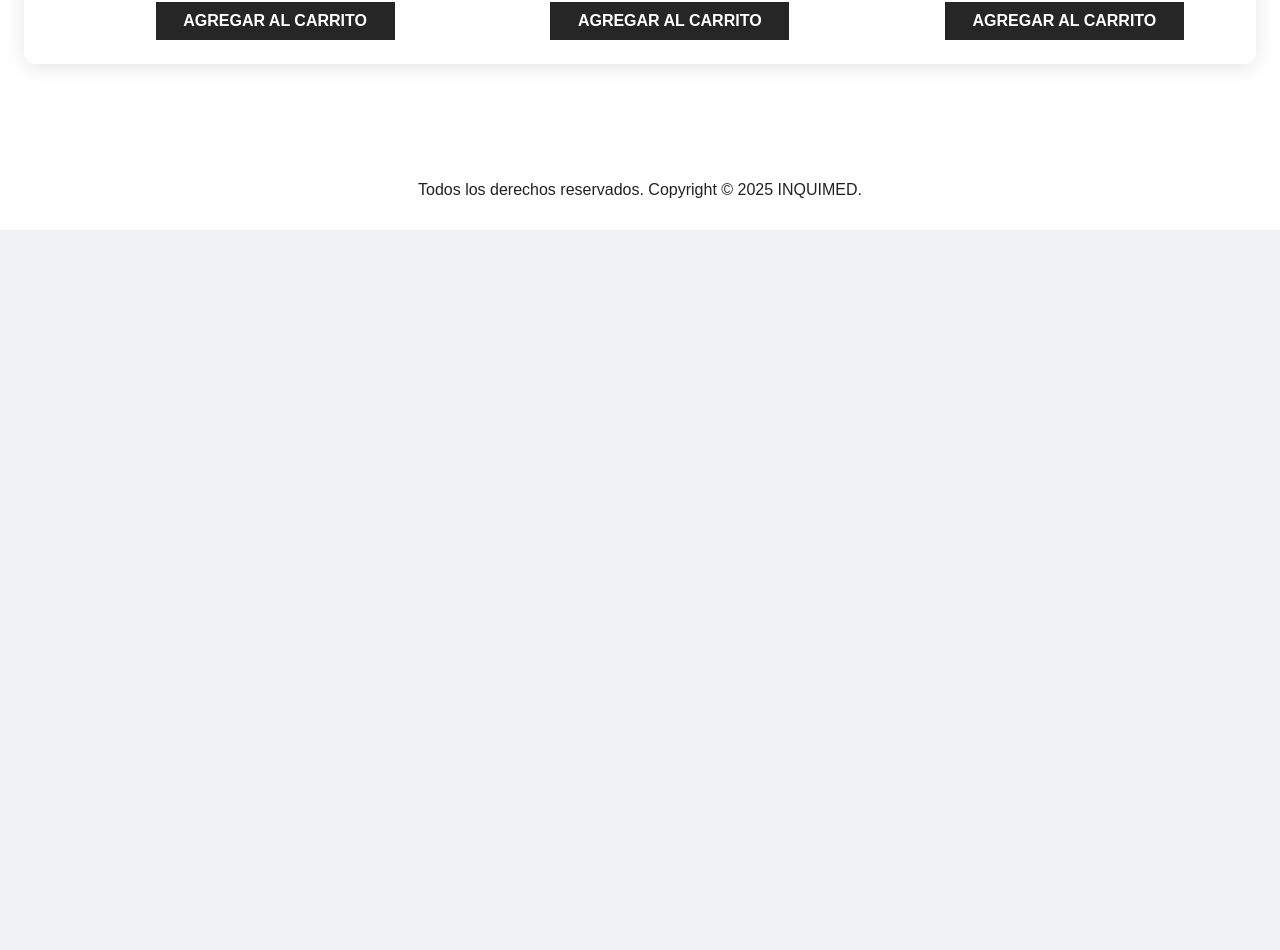
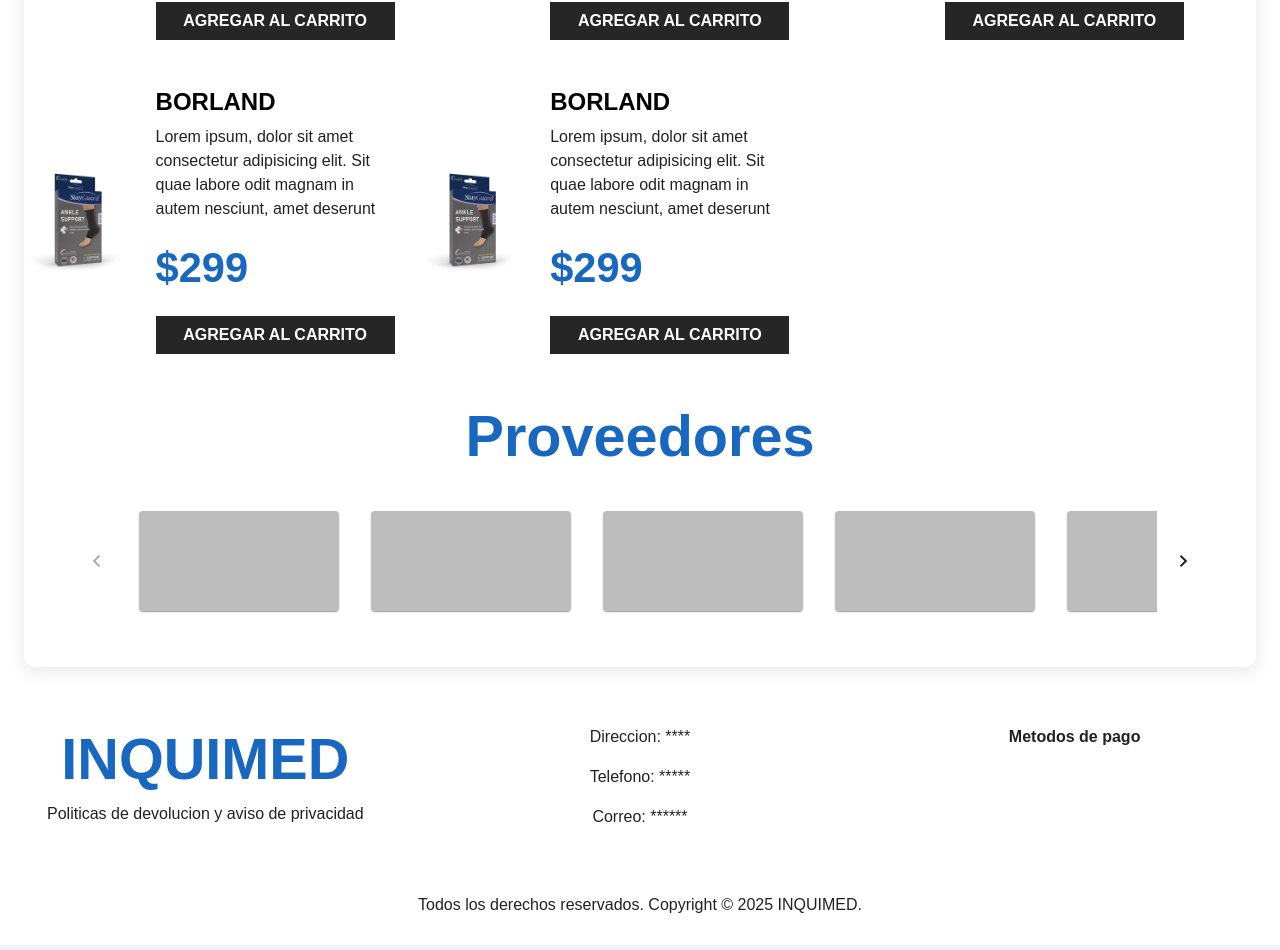
Before and after one commit to DavidPeralta32/ortopediaApp, a Vue app: page / in a window 1280 px wide. Shown: the part 1887-2837 px from the top of the page. Before the commit the page ends 2117 px from the top, so only its background shows below. Built offline with nearby package versions, Linux system fonts and the light colour scheme.

Commit message:
se agregar componente provedores

```diff
--- a/src/components/Footer/FooterHome.vue
+++ b/src/components/Footer/FooterHome.vue
@@ -1,138 +1,18 @@
-<script setup>
-import logoDark from '../../assets/img/down-arrow.svg';
-defineProps({
-  brand: {
-    type: Object,
-    name: String,
-    logo: String,
-    route: "",
-    default: () => ({
-      name: "Material Kit 2",
-      logo: logoDark,
-      route: "/"
-    })
-  },
-  socials: {
-    type: Array,
-    icon: String,
-    link: String,
-    default: () => [
-      {
-        icon: '<i class="fab fa-facebook text-lg opacity-8"></i>',
-        link: "https://www.facebook.com/CreativeTim/"
-      },
-      {
-        icon: '<i class="fab fa-twitter text-lg opacity-8"></i>',
-        link: "https://twitter.com/creativetim"
-      },
-      {
-        icon: '<i class="fab fa-dribbble text-lg opacity-8"></i>',
-        link: "https://dribbble.com/creativetim"
-      },
-      {
-        icon: '<i class="fab fa-github text-lg opacity-8"></i>',
-        link: "https://github.com/creativetimofficial"
-      },
-      {
-        icon: '<i class="fab fa-youtube text-lg opacity-8"></i>',
-        link: "https://www.youtube.com/channel/UCVyTG4sCw-rOvB9oHkzZD1w"
-      }
-    ]
-  },
-  menus: {
-    type: Array,
-    name: String,
-    items: {
-      type: Array,
-      name: String,
-      href: String
-    },
-    default: () => [
-      {
-        name: "company",
-        items: [
-          {
-            name: "about us",
-            href: "https://www.creative-tim.com/presentation"
-          },
-          {
-            name: "freebies",
-            href: "https://www.creative-tim.com/templates/free"
-          },
-          {
-            name: "premium tools",
-            href: "https://www.creative-tim.com/templates/premium"
-          },
-          { name: "blog", href: "https://www.creative-tim.com/blog" }
-        ]
-      },
-      {
-        name: "resources",
-        items: [
-          { name: "illustrations", href: "https://iradesign.io/" },
-          {
-            name: "bits & snippets",
-            href: "https://www.creative-tim.com/bits"
-          },
-          {
-            name: "affiliate program",
-            href: "https://www.creative-tim.com/affiliates/new"
-          }
-        ]
-      },
-      {
-        name: "help & support",
-        items: [
-          {
-            name: "contact us",
-            href: "https://www.creative-tim.com/contact-us"
-          },
-          {
-            name: "knowledge center",
-            href: "https://www.creative-tim.com/knowledge-center"
-          },
-          {
-            name: "custom development",
-            href: "https://services.creative-tim.com/"
-          },
-          {
-            name: "sponsorships",
-            href: "https://www.creative-tim.com/sponsorships"
-          }
-        ]
-      },
-      {
-        name: "legal",
-        items: [
-          {
-            name: "terms & conditions",
-            href: "https://www.creative-tim.com/terms"
-          },
-          {
-            name: "privacy policy",
-            href: "https://www.creative-tim.com/privacy"
-          },
-          {
-            name: "licenses (EULA)",
-            href: "https://www.creative-tim.com/license"
-          }
-        ]
-      }
-    ]
-  }
-});
-</script>
 <template>
-   <div class="row">
-        <div class="col-md-3 mb-4 ms-auto">
-
-        </div>
-
-        <div class="col-md-2 col-sm-6 col-6 mb-4" >
-
-        </div>
-
-        <div class="col-12">
+  <v-row style="text-align: center;">
+    <v-col cols="12" md="4">
+      <h2>INQUIMED</h2>
+      <p>Politicas de devolucion y aviso de privacidad</p>
+    </v-col>
+    <v-col cols="12" md="4">
+      <p>Direccion: ****</p>
+      <p>Telefono: *****</p>
+      <p>Correo: ******</p>
+    </v-col>
+    <v-col cols="12" md="4">
+      <h4>Metodos de pago</h4>
+    </v-col>
+    <v-col cols="12" md="12">
       <div class="text-center">
         <p class="text-dark my-4 text-sm font-weight-normal">
           Todos los derechos reservados. Copyright ©
@@ -140,6 +20,11 @@ defineProps({
           INQUIMED.
         </p>
       </div>
-        </div>
-      </div>
+    </v-col>
+  </v-row>
 </template>
+
+
+<script setup>
+
+</script>
--- a/src/components/NavBar/NavBar.vue
+++ b/src/components/NavBar/NavBar.vue
@@ -97,4 +97,8 @@ watch(group, () => {
   /*max-width: 1200px;*/
   color: #344767 !important;
 }
+
+v-toolbar-subtitle{
+  cursor: pointer;
+}
 </style>
--- a/src/components/Productos/ProductosHome.vue
+++ b/src/components/Productos/ProductosHome.vue
@@ -44,6 +44,34 @@
                     <button type="button" class="btn btn-dark w-100 ">Agregar al Carrito</button>
                 </div>
             </div>
+
+            <div class="col-md-6 col-lg-4 my-4 row align-items-center">
+                <div class="col-4">
+                    <img class="img-fluid" src="../../../public/img/tobillera.webp" alt="imagen guitarra">
+                </div>
+                <div class="col-8">
+                    <h3 class="text-black fs-4 fw-bold text-uppercase">Borland</h3>
+                    <p>Lorem ipsum, dolor sit amet consectetur adipisicing elit. Sit quae labore odit magnam in
+                        autem
+                        nesciunt, amet deserunt</p>
+                    <p class="fw-black text-primary fs-3">$299</p>
+                    <button type="button" class="btn btn-dark w-100 ">Agregar al Carrito</button>
+                </div>
+            </div>
+
+            <div class="col-md-6 col-lg-4 my-4 row align-items-center">
+                <div class="col-4">
+                    <img class="img-fluid" src="../../../public/img/tobillera.webp" alt="imagen guitarra">
+                </div>
+                <div class="col-8">
+                    <h3 class="text-black fs-4 fw-bold text-uppercase">Borland</h3>
+                    <p>Lorem ipsum, dolor sit amet consectetur adipisicing elit. Sit quae labore odit magnam in
+                        autem
+                        nesciunt, amet deserunt</p>
+                    <p class="fw-black text-primary fs-3">$299</p>
+                    <button type="button" class="btn btn-dark w-100 ">Agregar al Carrito</button>
+                </div>
+            </div>
         </div>
     </div>
 
--- /dev/null
+++ b/src/components/Provedores/ProvedoresView.vue
@@ -0,0 +1,25 @@
+<template>
+<div style="text-align: center; margin-top: 24px; margin-bottom: 24px;">
+            <h2>Proveedores</h2>
+            <v-sheet class="mx-auto" elevation="0" max-width="95%">
+                <v-slide-group v-model="model" class="pa-4" selected-class="bg-primary" mandatory show-arrows>
+                    <v-slide-group-item v-for="n in 15" :key="n" v-slot="{ isSelected, toggle, selectedClass }">
+                        <v-card :class="['ma-4', selectedClass]" color="grey-lighten-1" height="100" width="200"
+                            @click="toggle">
+                            <div class="d-flex fill-height align-center justify-center">
+                                <v-scale-transition>
+                                    <v-icon v-if="isSelected" color="white" icon="mdi-close-circle-outline"
+                                        size="48"></v-icon>
+                                </v-scale-transition>
+                            </div>
+                        </v-card>
+                    </v-slide-group-item>
+                </v-slide-group>
+            </v-sheet>
+        </div>
+</template>
+
+<script setup>
+import { onMounted, shallowRef,ref } from 'vue'
+const model = ref(null)
+</script>
--- a/src/views/HomeView.vue
+++ b/src/views/HomeView.vue
@@ -14,6 +14,7 @@
         <EnviosCotizacionesHome></EnviosCotizacionesHome>
         <CategoriasHome></CategoriasHome>
         <ProductosHome></ProductosHome>
+        <ProvedoresView></ProvedoresView>
 
     </div>
 
@@ -30,13 +31,14 @@
 </template>
 
 <script setup>
-import { onMounted, shallowRef } from 'vue'
+import { onMounted, shallowRef,ref } from 'vue'
 import { gsap } from "gsap";
 import ScrollTrigger from "gsap/ScrollTrigger";
 import ProductosHome from '../components/Productos/ProductosHome.vue';
 import EnviosCotizacionesHome from '../components/EnviosCotizacionesHome.vue';
 import CategoriasHome from '../components/CategoriasHome.vue';
 import FooterHome from '../components/Footer/FooterHome.vue';
+import ProvedoresView from '../components/Provedores/ProvedoresView.vue';
 
 
 const tabCategoria = shallowRef('tab-1')
--- a/vite.config.ts
+++ b/vite.config.ts
@@ -5,6 +5,7 @@ import vue from '@vitejs/plugin-vue'
 export default defineConfig({
   plugins: [vue()],
   server: {
+    allowedHosts: ['.ngrok-free.app'],
     port: 4000
   }
 })
```
Lines whose indentation alone changed are shown as unchanged.
